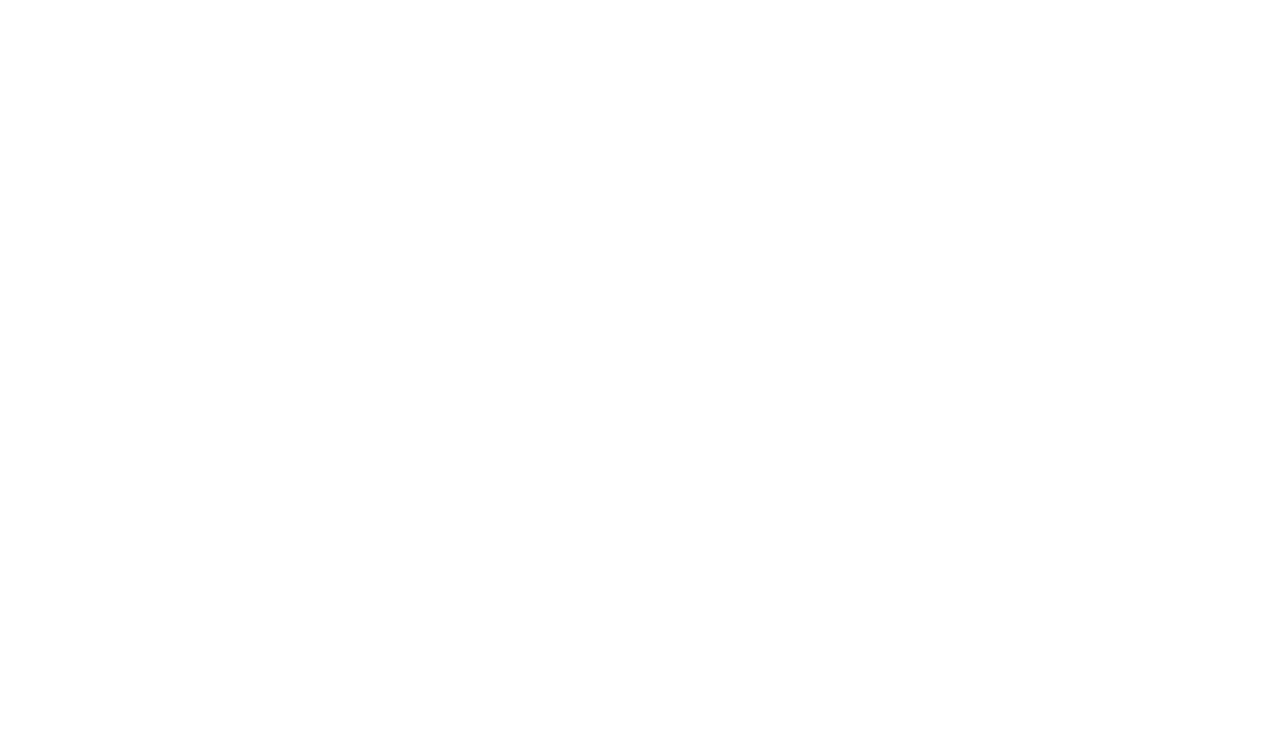
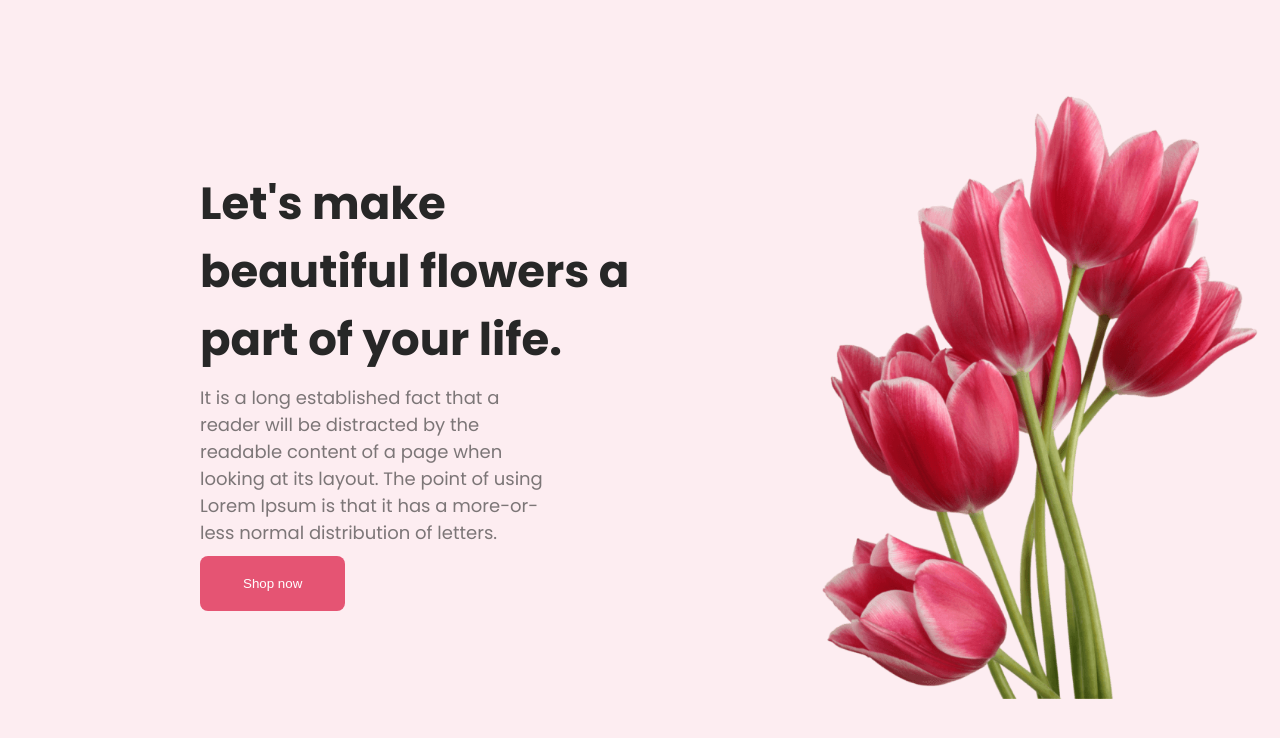
Before and after one commit to shajadanirob/my-Assignment-one, a plain HTML site: page index.html in a window 1280 px wide. Drawn offline with Linux system fonts and the light colour scheme.

Commit message:
header section published

```diff
--- a/index.html
+++ b/index.html
@@ -10,6 +10,32 @@
 <link href="https://fonts.googleapis.com/css2?family=Open+Sans:wght@400;500;700;800&family=Poppins:wght@300;400;500;700&family=Work+Sans:wght@400;500;700&display=swap" rel="stylesheet">
 </head>
 <body>
+    <header>
+<!-- Start Header -->
+<section class="container">
 
+    <div class="section-text">
+        <h1 class="section-title">Let's make <br> beautiful flowers a <br> part of your life.</h1>
+        <p class="section-drescription">It is a long established fact that a reader will be distracted by the readable content of a page when looking at its layout. The point of using Lorem Ipsum is that it has a more-or-less normal distribution of letters.</p>
+        <button class="btn">Shop now</button>
+
+    </div>
+
+    <div class="section-img">
+        <img class="section-image" src="images/pngwing 10.png" alt="">
+
+    </div>
+
+</section>
+
+
+<!-- End header -->
+    </header>
+    <main>
+
+    </main>
+    <footer>
+
+    </footer>
 </body>
 </html>
--- a/style.css
+++ b/style.css
@@ -1,7 +1,59 @@
-*{
+* {
     padding: 0;
     margin: 0;
 }
-body{
+
+body {
     font-family: 'Poppins', sans-serif;
 }
+
+/* Start header section */
+
+.container {
+    background: rgba(229, 84, 115, 0.10);
+    width: 100%;
+    height: 100vh;
+    display: flex;
+    align-items: center;
+    justify-content: space-between;
+}
+.section-text{
+    padding-left: 100px;
+    padding-bottom: 10px;
+}
+.section-title {
+    color: #272727;
+    font-size: 45px;
+    font-style: normal;
+    font-weight: 800;
+    padding-left: 100px;
+    padding-bottom: 10px;
+}
+
+.section-drescription {
+    color: rgba(39, 39, 39, 0.60);
+    font-size: 18px;
+    font-style: normal;
+    font-weight: 400;
+    width: 50%;
+    padding-left: 100px;
+    padding-bottom: 10px;
+}
+
+.section-image {
+    width: 480px;
+}
+
+.btn {
+    border-radius: 8px;
+    background: #E55473;
+    padding: 20px 43px;
+    border: none;
+    color: #fff;
+    margin-left:100px ;
+    margin-bottom: 10px;
+
+
+}
+
+/* end header section */
```
